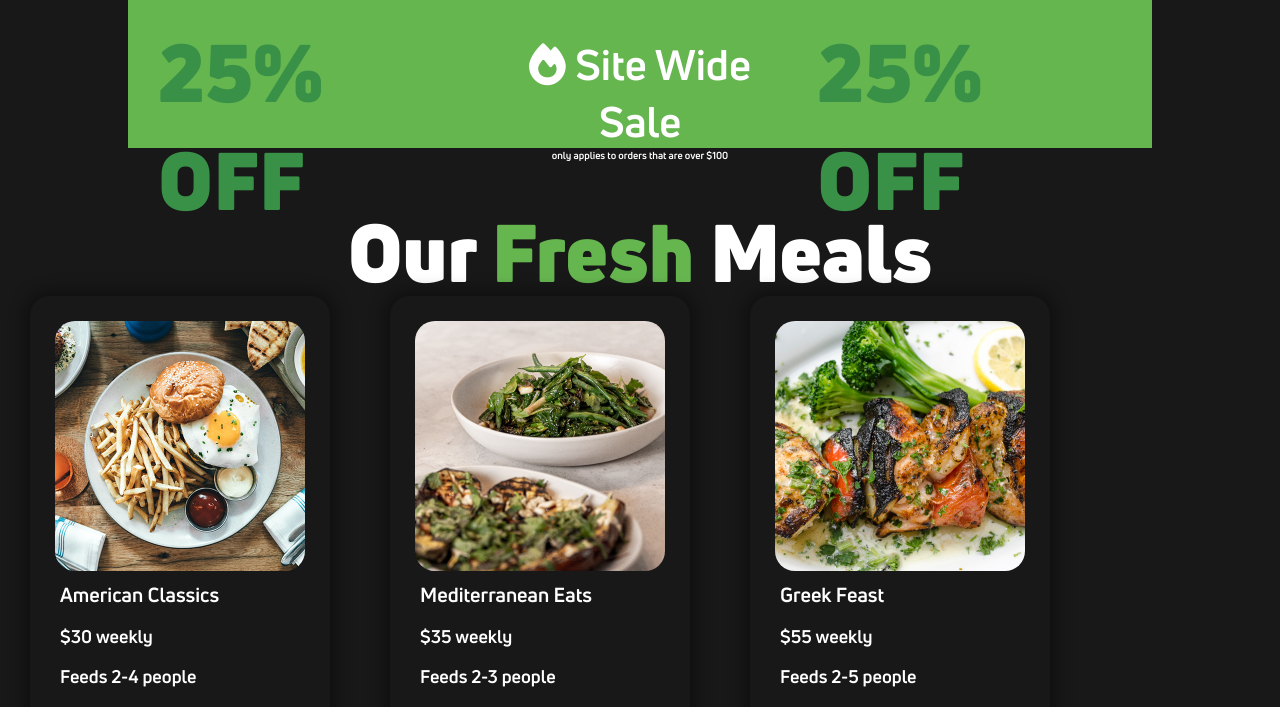
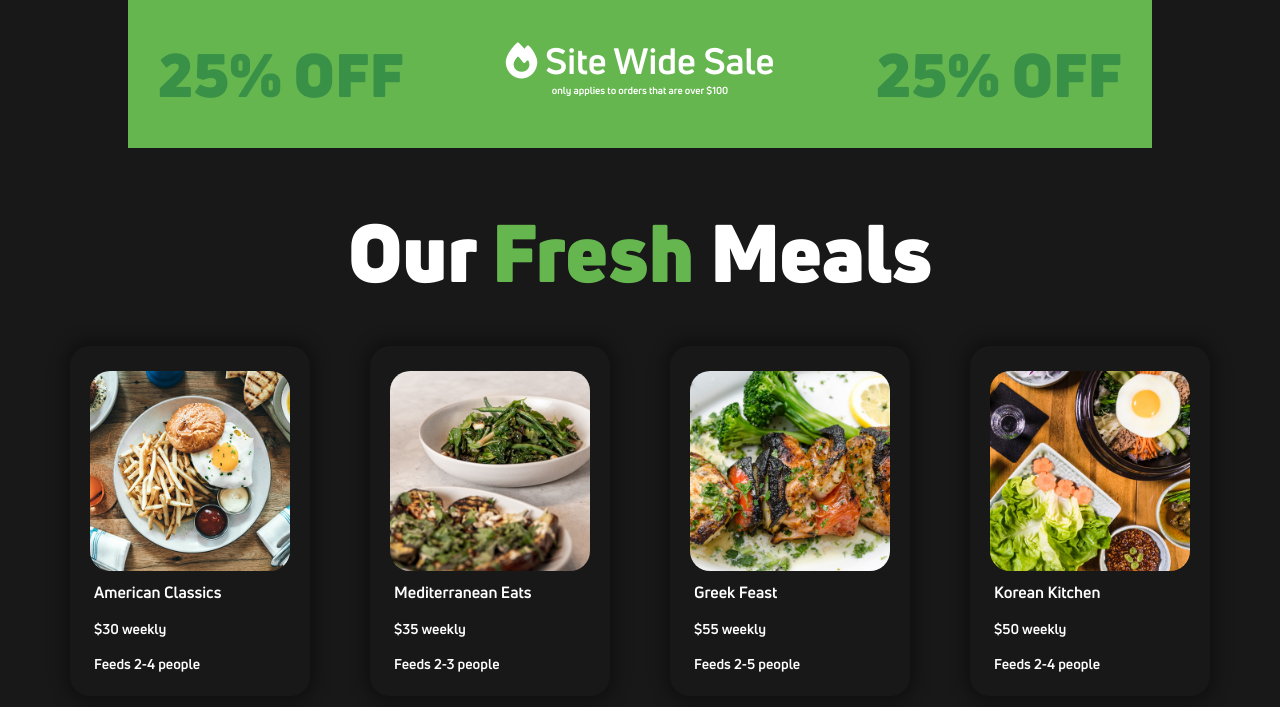
Before and after one commit to matspark1/portfolio-assignment, a website: page index.html in a window 1280 px wide. Shown: the part 582-1289 px from the top of the page. Drawn offline with Linux system fonts and the light colour scheme.

Commit message:
third commit

```diff
--- a/scss/home.scss
+++ b/scss/home.scss
@@ -97,6 +97,7 @@
         width: 250px;
         border-radius: 20px;
         margin-top: 25px;
+        object-fit: cover;
     }
     .mealplan-desc{
         margin-top: 10px;
--- /dev/null
+++ b/scss/media.scss
@@ -0,0 +1,41 @@
+@media screen and (max-width: 1440px){
+    .site-wrapper{
+        .body-wrapper{
+            .savings-banner{
+                h2{
+                    font-size: 36px;
+                }
+                h1{
+                    font-size: 60px;
+                    margin: 36px 30px 0 30px;
+                }
+            }
+            .mealplans-wrapper{
+                .mealplans-box-wrapper{
+                    max-width: 1200px;
+                    .mealplans-row{
+                        .mealplans-box{
+                            width: 240px;
+                            height: 350px;
+                            img{
+                                height: 200px;
+                                width: 200px;
+                            }
+                            &:hover{
+                                height: 460px;
+                            }
+                            .mealplan-desc{
+                                h3{
+                                    font-size: 16px;
+                                }
+                                p{
+                                    font-size: 14px;
+                                }
+                            }
+                        }
+                    }
+                }
+            }
+        }
+    }
+}
--- a/scss/styles.scss
+++ b/scss/styles.scss
@@ -2,5 +2,6 @@
 @import "mixins.scss";
 @import "structure.scss";
 @import "fonts.scss";
+@import "media.scss";
 @import "base-site.scss";
 @import "home.scss";
```
Also changed, not shown: css/styles.css.
